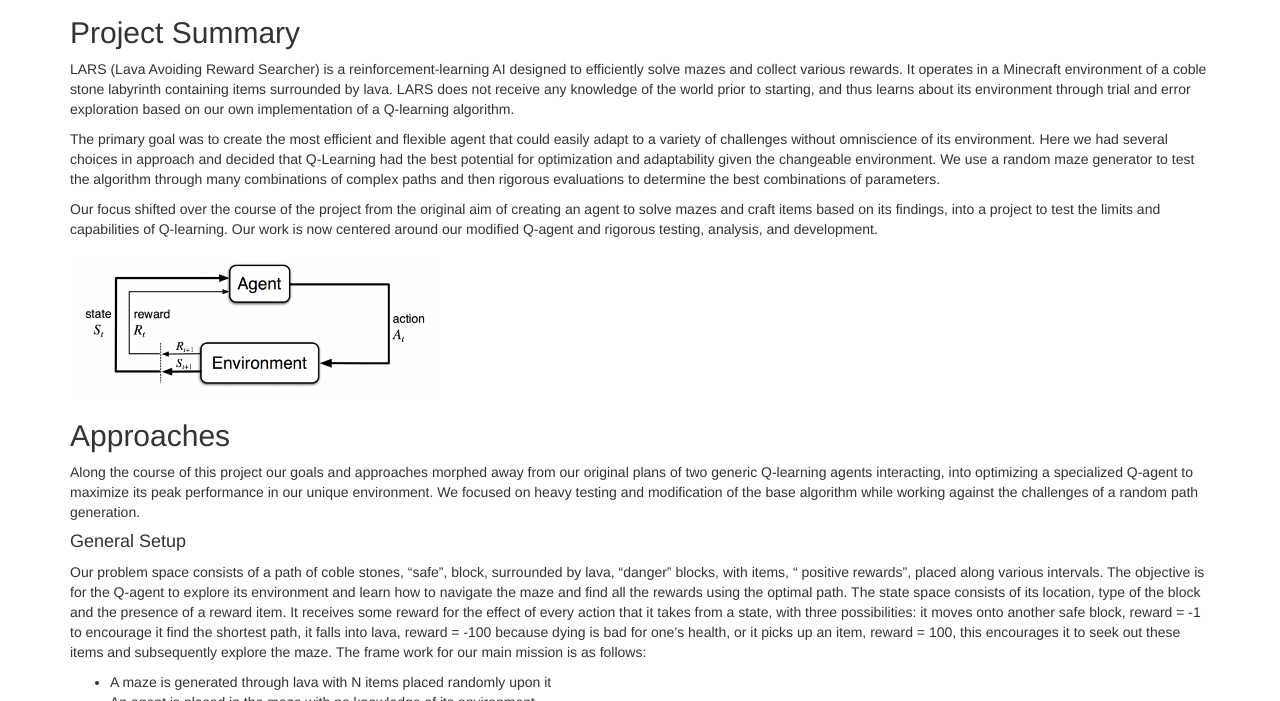
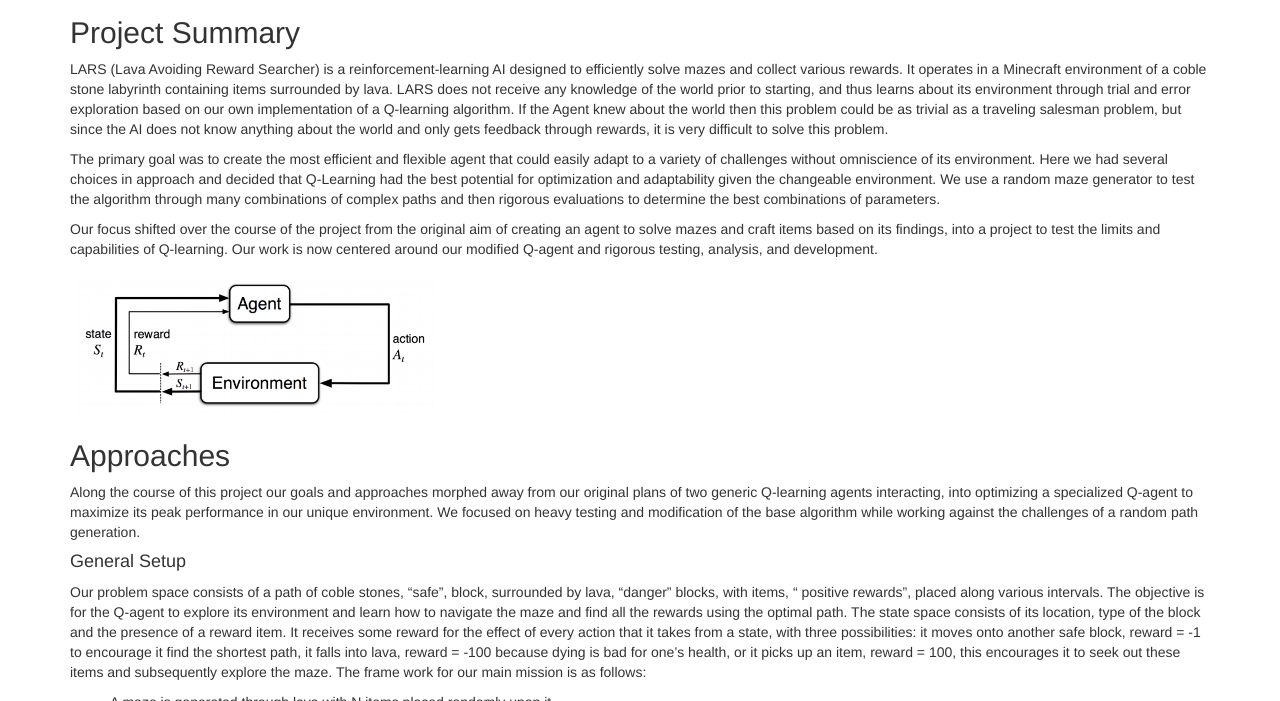
Before and after one commit to Frozen-Herring/CS-175, a Jekyll site: the page built from docs/final.md, in a window 1280 px wide and 900 px high, scrolled down 662 px, cut to the strip 199-900 px from the top of the window. Built offline with Jekyll 4.4.1, drawn with Linux system fonts in a browser that asks for light colours; some of the changed text lies outside the part shown.

Commit message:
Alas, the format of my thoughts have become muddled

```diff
--- a/docs/final.md
+++ b/docs/final.md
@@ -7,7 +7,7 @@
 <div style="position:relative;height:0;padding-bottom:56.25%"><iframe src="https://www.youtube.com/embed/nWbt14lVtCg?ecver=2" width="640" height="360" frameborder="0" style="position:absolute;width:100%;height:100%;left:0" allowfullscreen></iframe></div>
 
 ## Project Summary
-LARS (Lava Avoiding Reward Searcher) is a reinforcement-learning AI designed to efficiently solve mazes and collect various rewards. It operates in a Minecraft environment of a coble stone labyrinth containing items surrounded by lava. LARS does not receive any knowledge of the world prior to starting, and thus learns about its environment through trial and error exploration based on our own implementation of a Q-learning algorithm.
+LARS (Lava Avoiding Reward Searcher) is a reinforcement-learning AI designed to efficiently solve mazes and collect various rewards. It operates in a Minecraft environment of a coble stone labyrinth containing items surrounded by lava. LARS does not receive any knowledge of the world prior to starting, and thus learns about its environment through trial and error exploration based on our own implementation of a Q-learning algorithm. If the Agent knew about the world then this problem could be as trivial as a traveling salesman problem, but since the AI does not know anything about the world and only gets feedback through rewards, it is very difficult to solve this problem.
 
 The primary goal was to create the most efficient and flexible agent that could easily adapt to a variety of challenges without omniscience of its environment. Here we had several choices in approach and decided that Q-Learning had the best potential for optimization and adaptability given the changeable environment. We use a random maze generator to test the algorithm through many combinations of complex paths and then rigorous evaluations to determine the best combinations of parameters.
 
@@ -108,3 +108,5 @@
 General Questions: [Stack Overflow](https://stackoverflow.com/)
 
 More SARSA and Q: [unsw.edu](http://www.cse.unsw.edu.au/~cs9417ml/RL1/algorithms.html)
+
+Code to draw the Q Table:  [Project Malmo] (https://github.com/Microsoft/malmo/blob/master/Malmo/samples/Python_examples/tabular_q_learning.py)
```
